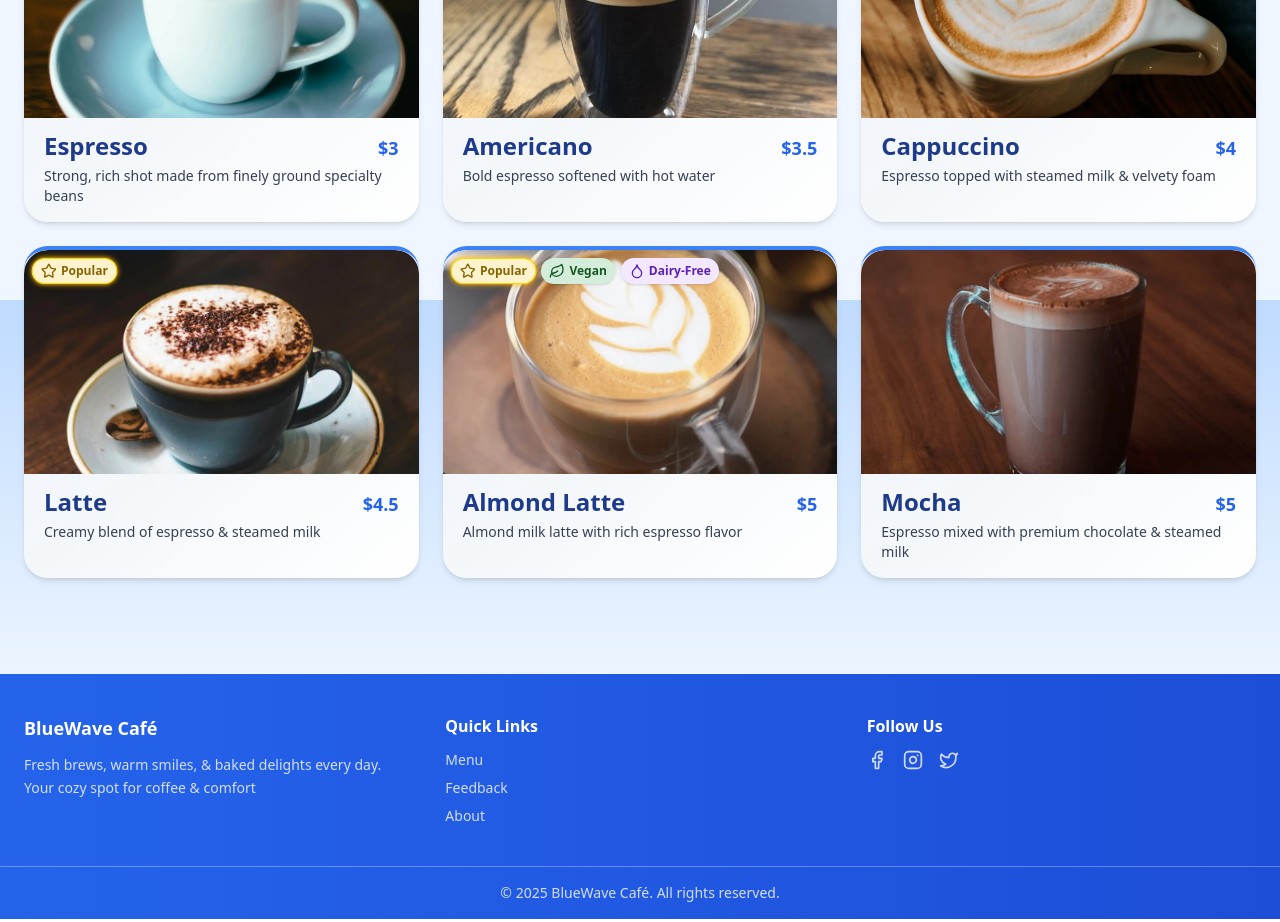
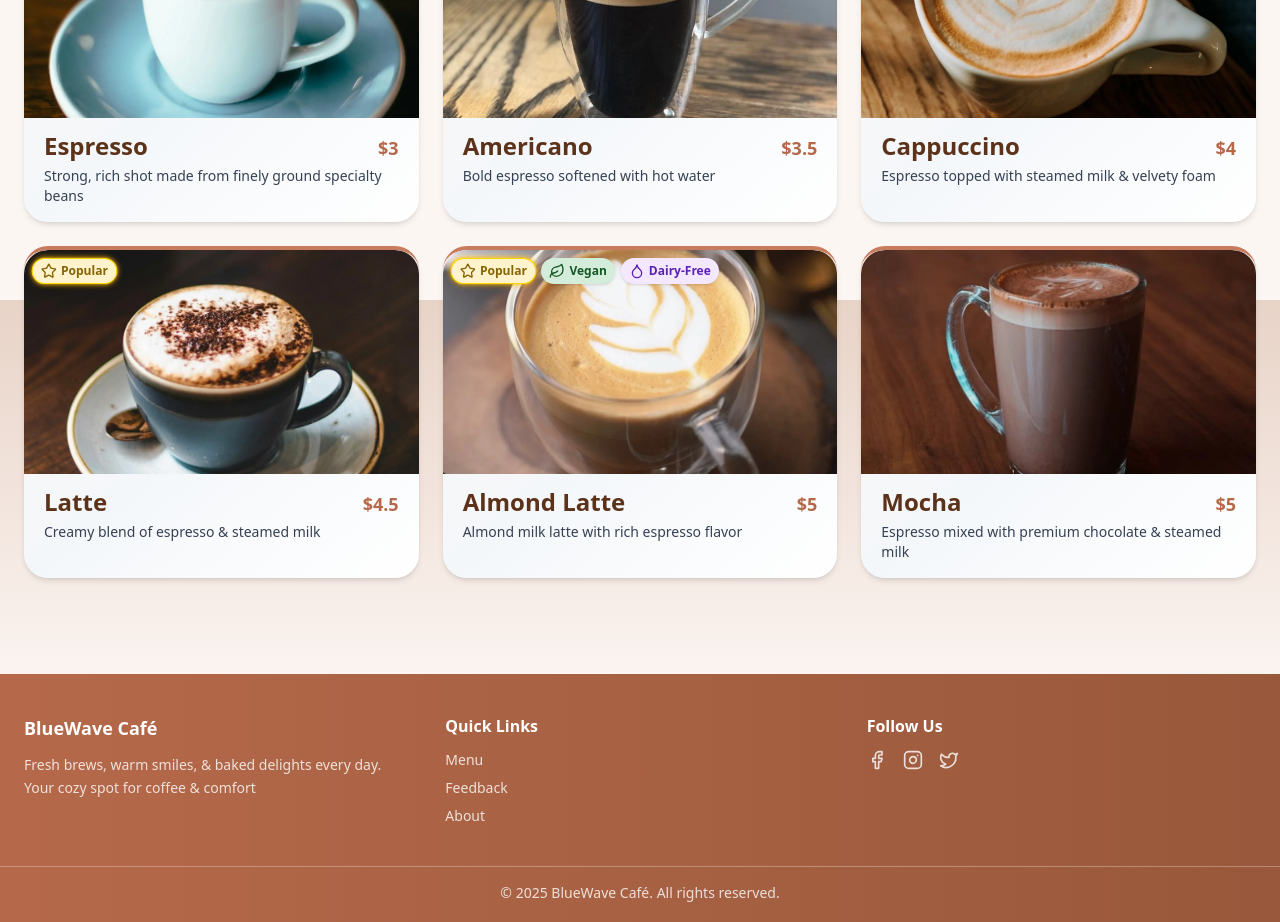
Before and after one commit to chko0/bluewave-cafe, a React (Vite) app: page /menu in a window 1280 px wide. Shown: the part 500-1422 px from the top of the page. Built offline with nearby package versions, Linux system fonts and the light colour scheme.

Commit message:
perf(Footer): Add width and height to Footer for better CLS refactor: Change website theme to "warm"

```diff
--- a/src/components/Footer.jsx
+++ b/src/components/Footer.jsx
@@ -22,7 +22,7 @@ export default function Footer() {
 
   return (
     <footer
-      className="text-white mt-16"
+      className="text-white mt-16 min-h-62 w-full"
       style={{
         background: `linear-gradient(to right, ${primaryGradientStart},  ${primaryGradientMiddle})`,
       }}
--- a/src/context/ThemeContext.jsx
+++ b/src/context/ThemeContext.jsx
@@ -4,7 +4,7 @@ import { palette } from "../theme/colors";
 const ThemeContext = createContext();
 
 export function ThemeProvider({ children }) {
-  const [theme, setTheme] = useState("bluewave");
+  const [theme, setTheme] = useState("warm");
 
   const value = {
     colors: palette[theme],
```
